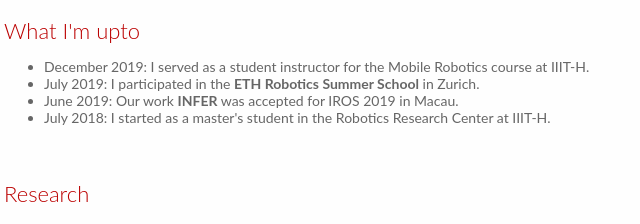
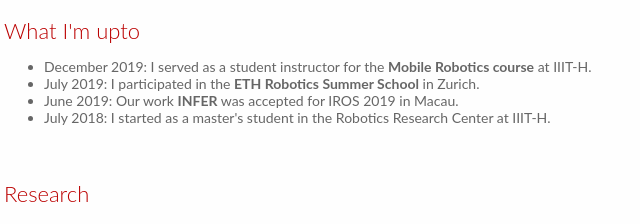
Before and after one commit to karnikram/karnikram.github.io, a plain HTML site: page index.html in a window 1280 px wide. Shown: the part 337-561 px from the top of the page, 256-896 px from the left. Drawn offline with Linux system fonts and the light colour scheme.

Commit message:
Add link to new mr19 github repo

```diff
--- a/index.html
+++ b/index.html
@@ -152,7 +152,7 @@
         <tbody><tr><td>
             <heading>What I'm upto</heading>
             <ul>
-		<li>December 2019: I served as a student instructor for the Mobile Robotics course at IIIT-H.</li>
+		<li>December 2019: I served as a student instructor for the <a href="https://github.com/iiith-rrc/mobile-robotics-2019">Mobile Robotics course</a> at IIIT-H.</li>
                 <li>July 2019: I participated in the <a href="http://karnikram.info/blog/ethrss">ETH Robotics Summer School</a> in Zurich.</li>
 		<li>June 2019: Our work <a href="https://arxiv.org/abs/1903.10641">INFER</a> was accepted for IROS 2019 in Macau.</li>
 		<li>July 2018: I started as a master's student in the Robotics Research Center at IIIT-H.</li>
```
